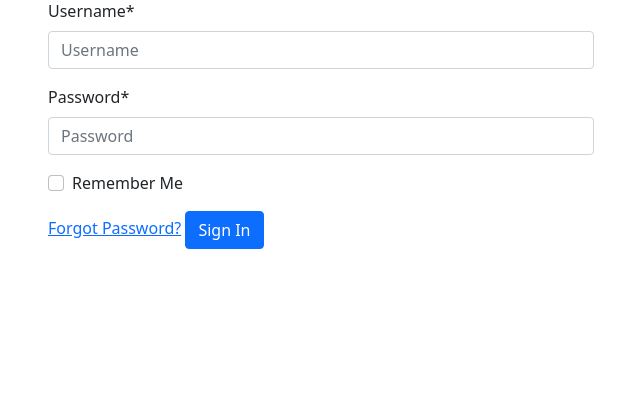
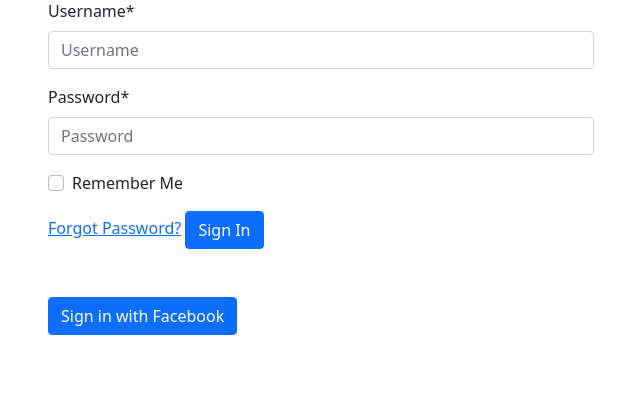
Before and after one commit to kenvilar/django-socmed, a Django app: page /accounts/login/ in a window 1280 px wide. Shown: the part 157-564 px from the top of the page, without its empty margins (319-959 px from the left). Run offline with Django 3.2, Linux system fonts and the light colour scheme; parts of the project's set-up code (start-up, migrations or seed data) failed here and were passed over; some libraries are stand-ins or nearby versions.

Commit message:
Client OAuth settings for Facebook login

```diff
--- a/config/settings/base.py
+++ b/config/settings/base.py
@@ -328,3 +328,6 @@ SPECTACULAR_SETTINGS = {
 }
 # Your stuff...
 # ------------------------------------------------------------------------------
+SOCIAL_AUTH_FACEBOOK_SCOPE = ["email"]
+SOCIAL_AUTH_FACEBOOK_KEY = "XXX"  # Facebook App ID
+SOCIAL_AUTH_FACEBOOK_SECRET = "XXX"  # Facebook App Secret
--- a/django_socmed/templates/account/login.html
+++ b/django_socmed/templates/account/login.html
@@ -56,4 +56,12 @@
     <button class="primaryAction btn btn-primary" type="submit">{% translate "Sign In" %}</button>
   </form>
 
+  <div class="social pt-5">
+    <ul class="list-unstyled">
+      <li class="facebook">
+        <a class="btn btn-primary" href="{% url "social:begin" "facebook" %}">Sign in with Facebook</a>
+      </li>
+    </ul>
+  </div>
+
 {% endblock %}
```
